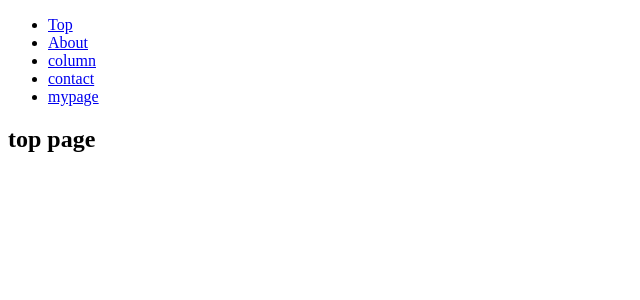
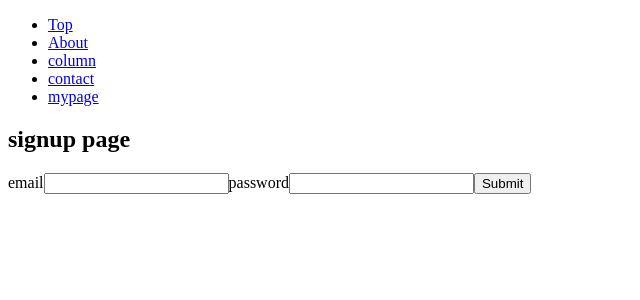
Before and after one commit to poezoo/c-column-app, a React app: page /signup in a window 1280 px wide. Shown: the top 300 px of the page, without its empty margins (0-640 px from the left). Built offline with nearby package versions, Linux system fonts and the light colour scheme; the HTML template or start-up script is replaced by a standard one.

Commit message:
Formik追加

```diff
--- a/package.json
+++ b/package.json
@@ -26,10 +26,12 @@
         "css-loader": "^5.0.1",
         "file-loader": "^6.2.0",
         "firebase": "^8.2.0",
+        "formik": "^2.2.6",
         "react": "^17.0.1",
         "react-dom": "^17.0.1",
         "react-router-dom": "^5.2.0",
-        "style-loader": "^2.0.0"
+        "style-loader": "^2.0.0",
+        "yup": "^0.32.8"
     },
     "devDependencies": {
         "@babel/core": "^7.12.10",
--- a/src/App.tsx
+++ b/src/App.tsx
@@ -6,12 +6,16 @@ import { About } from './pages/About';
 import { Column } from './pages/Column';
 import { Contact } from './pages/Contact';
 import { MyPage } from './pages/MyPage';
+import { Signup } from './pages/Signup';
 
 import { Header } from './components/Header';
 const App = () => (
     <Router>
         <Header />
         <Switch>
+            <Route path="/signup">
+                <Signup />
+            </Route>
             <Route path="/about">
                 <About />
             </Route>
@@ -24,7 +28,7 @@ const App = () => (
             <Route path="/mypage">
                 <MyPage />
             </Route>
-            <Route path="/">
+            <Route exact path="/">
                 <Top />
             </Route>
         </Switch>
--- /dev/null
+++ b/src/pages/Signup.tsx
@@ -0,0 +1,35 @@
+import * as React from 'react';
+import { Formik, Field, Form, FormikHelpers } from 'formik';
+
+type Values = {
+    email: string;
+    password: string;
+};
+
+export const Signup: React.FC = () => (
+    <section>
+        <h1>signup page</h1>
+        <Formik
+            initialValues={{
+                email: '',
+                password: '',
+            }}
+            onSubmit={(values: Values, { setSubmitting }: FormikHelpers<Values>) => {
+                setTimeout(() => {
+                    alert(JSON.stringify(values, null, 2));
+                    setSubmitting(false);
+                }, 500);
+            }}
+        >
+            <Form>
+                <label htmlFor="email">email</label>
+                <Field id="email" name="enail" placeholder="" />
+
+                <label htmlFor="password">password</label>
+                <Field id="password" name="password" placeholder="" />
+
+                <button type="submit">Submit</button>
+            </Form>
+        </Formik>
+    </section>
+);
```
Also changed, not shown: 1 other file (tests, documents, lock files or other folders).
